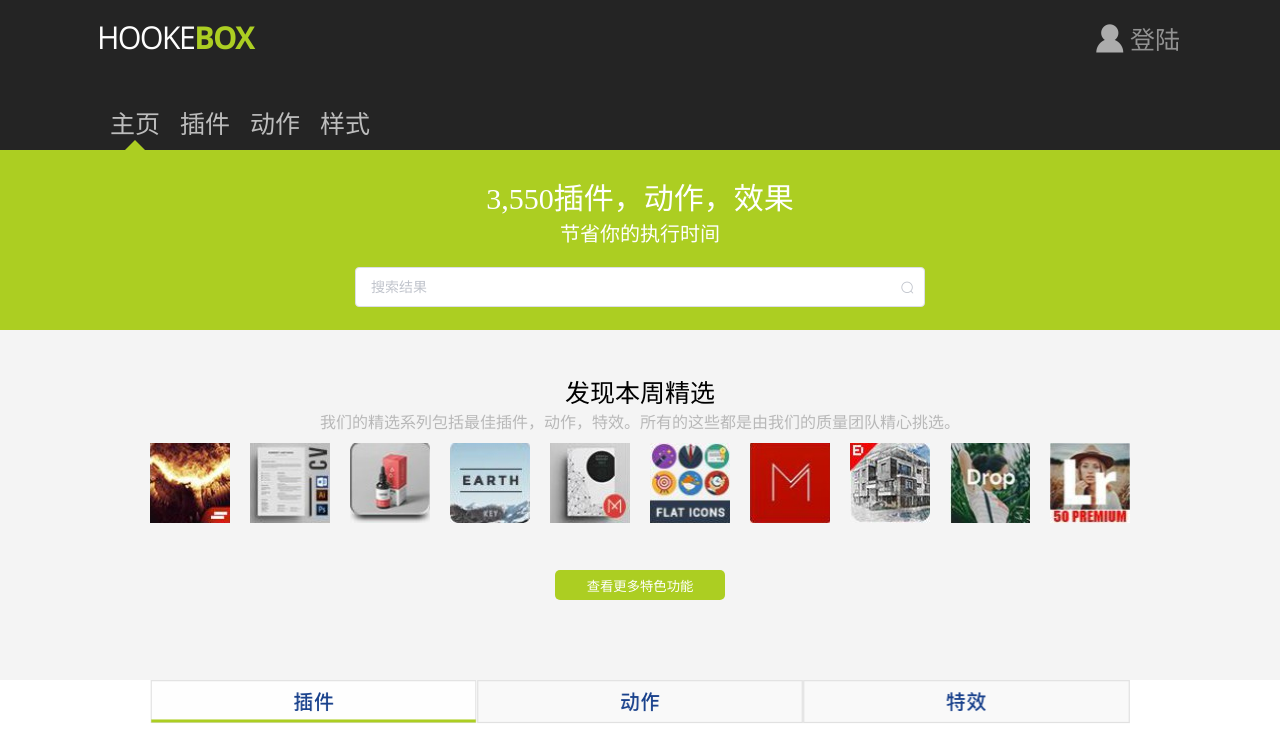
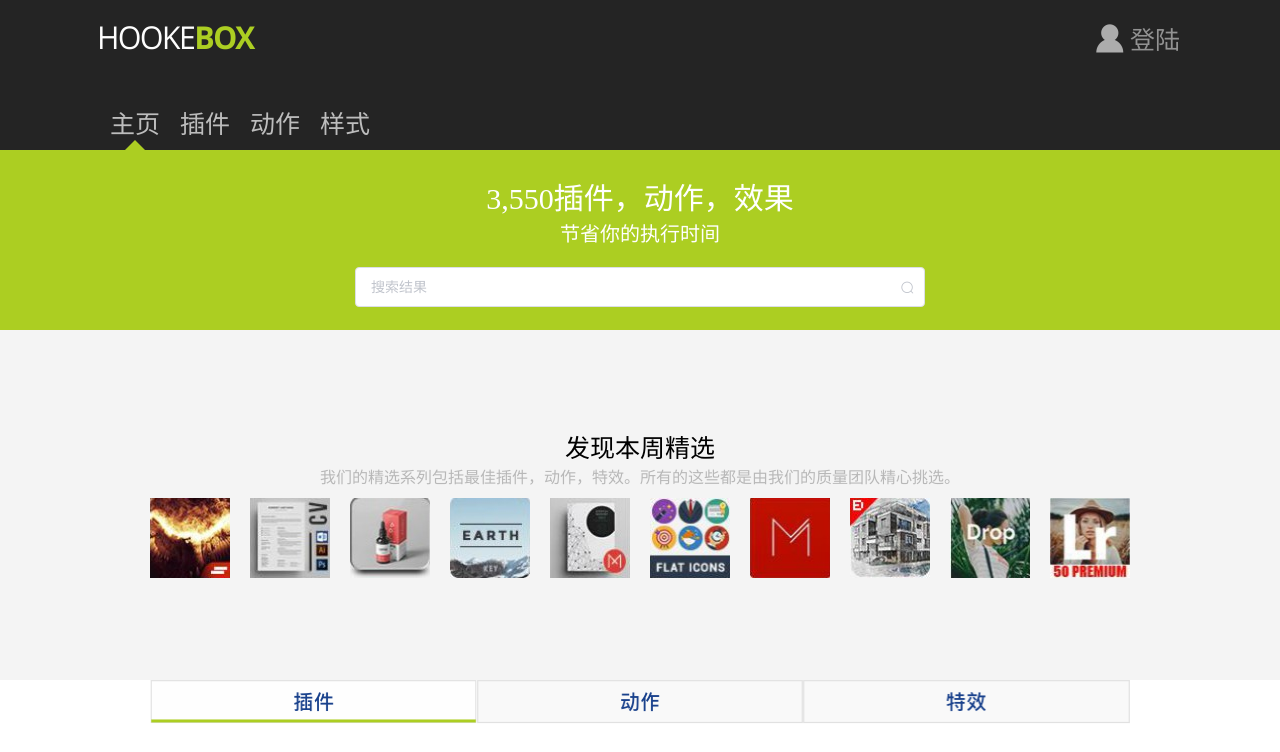
Before and after one commit to cty331883095/xyly, a Vue app: page /#/home in a window 1280 px wide. Shown: the top 752 px of the page. Built offline with nearby package versions, Linux system fonts and the light colour scheme; a web font is replaced by a local one.

Commit message:
develop
style

```diff
--- a/src/components/commom/HomeWeekFind.vue
+++ b/src/components/commom/HomeWeekFind.vue
@@ -4,12 +4,16 @@
       <span class="title">发现本周精选</span>
       <span class="commit">我们的精选系列包括最佳插件，动作，特效。所有的这些都是由我们的质量团队精心挑选。</span>
       <div class="imgs">
-        <img :src="'../../../static/square/'+item.src+'.JPG'" v-for="item in imgsdata" :key="item.id" class="item-img" @click=clickHandler(111)>
+        <img :src="'../../../static/square/'+item.src+'.JPG'"
+             v-for="item in imgsdata"
+             :key="item.id"
+             class="item-img"
+             @click=clickHandler(111)>
       </div>
     </div>
-    <div class="button-box">
+    <!-- <div class="button-box">
       <button class="button-style" type="buttom">查看更多特色功能</button>
-    </div>
+    </div> -->
   </div>
 </template>
 <script>
@@ -57,7 +61,7 @@ export default {
 .wrap {
   width: 100%;
   height: 350px;
-  background: #F4F4F4;
+  background: #f4f4f4;
   display: flex;
   flex-direction: column;
   justify-content: center;
@@ -76,7 +80,7 @@ export default {
     .commit {
       text-align: center;
       font-size: 16px;
-      color: #B8B8B8;
+      color: #b8b8b8;
       margin-bottom: 10px;
     }
     .imgs {
@@ -93,7 +97,7 @@ export default {
     .button-style {
       width: 170px;
       height: 30px;
-      background: #ACCE22;
+      background: #acce22;
       border-radius: 5px;
       color: #fff;
     }
```
